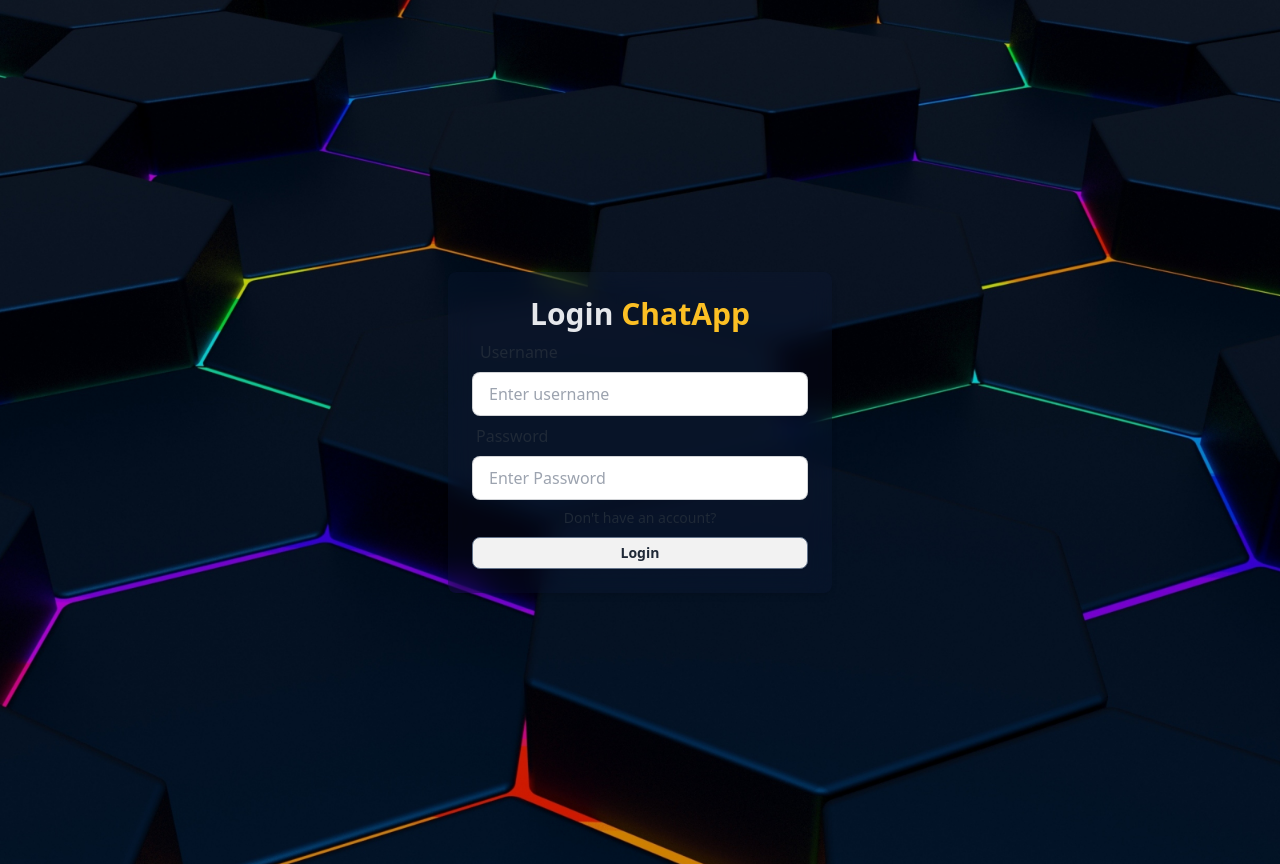
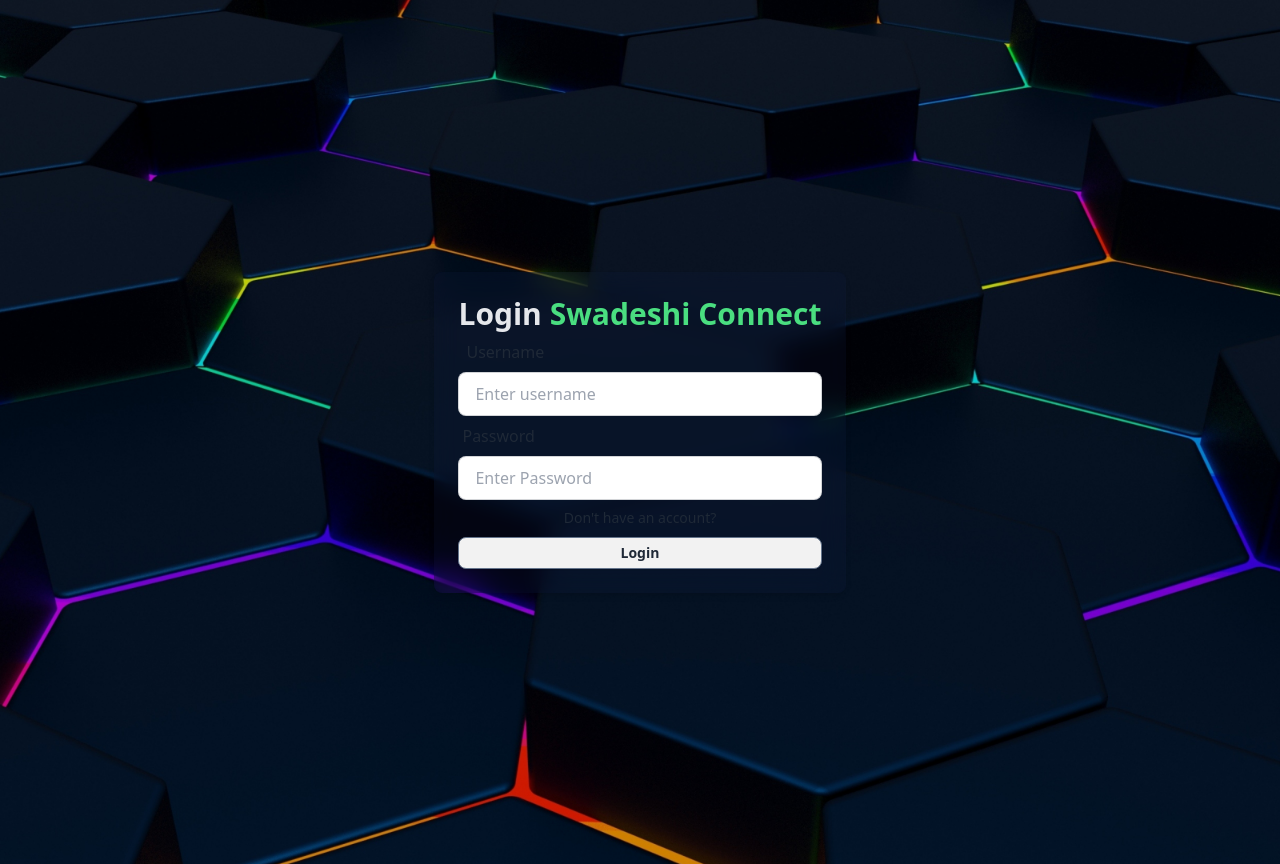
Before and after one commit to bhardwajprashant1234/mern-real-time-chat-app, a React (Vite) app in the folder frontend/: page /login in a window 1280 px wide. Built offline with nearby package versions, Linux system fonts and the light colour scheme.

Commit message:
project commit

```diff
--- a/frontend/src/pages/login/Login.jsx
+++ b/frontend/src/pages/login/Login.jsx
@@ -18,7 +18,7 @@
 			<div className='w-full p-6 rounded-lg shadow-md bg-blue-950 bg-clip-padding backdrop-filter backdrop-blur-md bg-opacity-15'>
 				<h1 className='text-3xl font-semibold text-center text-gray-200'>
 					Login
-					<span className='text-amber-400'> ChatApp</span>
+					<span className='text-green-400'> Swadeshi Connect</span>
 				</h1>
 
 				<form onSubmit={handleSubmit}>
--- a/frontend/src/pages/signup/SignUp.jsx
+++ b/frontend/src/pages/signup/SignUp.jsx
@@ -26,7 +26,7 @@
 		<div className='flex flex-col items-center justify-center min-w-96 mx-auto'>
 			<div className='w-full p-5 rounded-lg shadow-md bg-blue-950 bg-clip-padding backdrop-filter backdrop-blur-md bg-opacity-15'>
 				<h1 className='text-3xl font-semibold text-center text-gray-100'>
-					Sign Up <span className='text-amber-400'> ChatApp</span>
+					SignUp <span className='text-green-400'> Swadeshi Connect</span>
 				</h1>
 
 				<form onSubmit={handleSubmit}>
```
